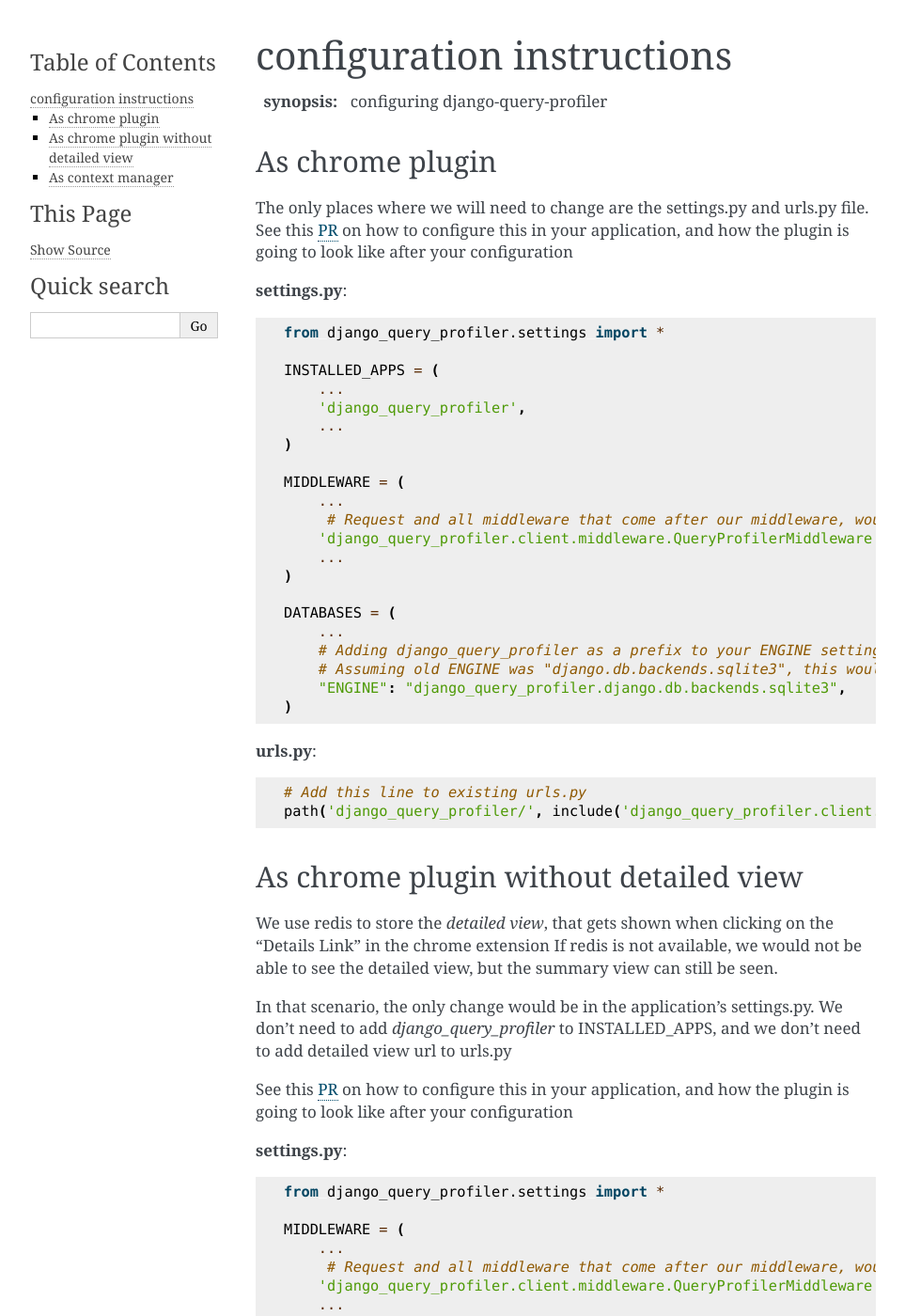
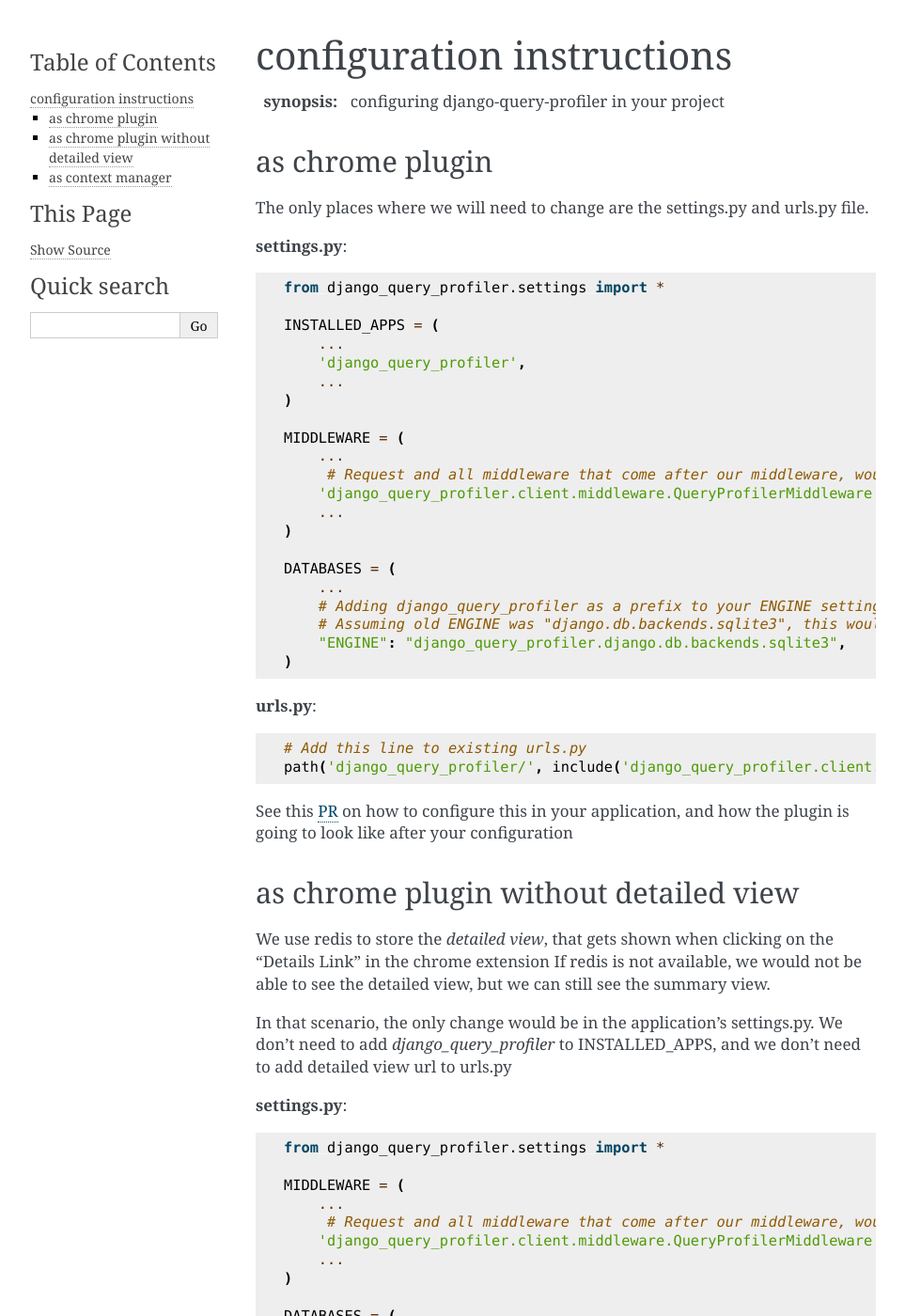
Before and after one commit to django-query-profiler/django-query-profiler, a Sphinx documentation site: the page built from docs/source/configuration_instructions.rst, in a window 1280 px wide and 1400 px high. Shown: the whole window at 94% size, without its empty margins (148-1111 px from the left). Built offline with Sphinx 7.4.7, drawn with Linux system fonts in a browser that asks for light colours; some of the changed text lies outside the part shown.

Commit message:
[Docs] We are almost complete with documentation :-)

```diff
--- a/docs/source/configuration_instructions.rst
+++ b/docs/source/configuration_instructions.rst
@@ -1,89 +1,92 @@
 configuration instructions
 ==========================
 
-:synopsis: configuring django-query-profiler
+:synopsis: configuring django-query-profiler in your project
 
 
-As chrome plugin
+as chrome plugin
 ^^^^^^^^^^^^^^^^
 The only places where we will need to change are the settings.py and urls.py file.
+
+**settings.py**::
+
+  from django_query_profiler.settings import *
+
+  INSTALLED_APPS = (
+      ...
+      'django_query_profiler',
+      ...
+  )
+
+  MIDDLEWARE = (
+      ...
+       # Request and all middleware that come after our middleware, would be profiled
+      'django_query_profiler.client.middleware.QueryProfilerMiddleware',
+      ...
+  )
+
+  DATABASES = (
+      ...
+      # Adding django_query_profiler as a prefix to your ENGINE setting
+      # Assuming old ENGINE was "django.db.backends.sqlite3", this would be the new one
+      "ENGINE": "django_query_profiler.django.db.backends.sqlite3",
+  )
+
+**urls.py**::
+
+  # Add this line to existing urls.py
+  path('django_query_profiler/', include('django_query_profiler.client.urls'))
+
+
 See this `PR
 <https://github.com/django-query-profiler/django-query-profiler-sample-app/pull/1>`_ on how to configure this in your application,
 and how the plugin is going to look like after your configuration
 
-**settings.py**::
 
-      from django_query_profiler.settings import *
-
-      INSTALLED_APPS = (
-          ...
-          'django_query_profiler',
-          ...
-      )
-
-      MIDDLEWARE = (
-          ...
-           # Request and all middleware that come after our middleware, would be profiled
-          'django_query_profiler.client.middleware.QueryProfilerMiddleware',
-          ...
-      )
-
-      DATABASES = (
-          ...
-          # Adding django_query_profiler as a prefix to your ENGINE setting
-          # Assuming old ENGINE was "django.db.backends.sqlite3", this would be the new one
-          "ENGINE": "django_query_profiler.django.db.backends.sqlite3",
-      )
-
-**urls.py**::
-
-      # Add this line to existing urls.py
-      path('django_query_profiler/', include('django_query_profiler.client.urls'))
-
-
-As chrome plugin without detailed view
+as chrome plugin without detailed view
 ^^^^^^^^^^^^^^^^^^^^^^^^^^^^^^^^^^^^^^
 We use redis to store the `detailed view`, that gets shown when clicking on the "Details Link" in the chrome extension
-If redis is not available, we would not be able to see the detailed view, but the summary view can still be seen.
+If redis is not available, we would not be able to see the detailed view, but we can still see the summary view.
 
 In that scenario, the only change would be in the application's settings.py.  We don't need to add
 `django_query_profiler` to INSTALLED_APPS, and we don't need to add detailed view url to urls.py
+
+
+**settings.py**::
+
+  from django_query_profiler.settings import *
+
+  MIDDLEWARE = (
+      ...
+       # Request and all middleware that come after our middleware, would be profiled
+      'django_query_profiler.client.middleware.QueryProfilerMiddleware',
+      ...
+  )
+
+  DATABASES = (
+      ...
+      # Adding django_query_profiler as a prefix to your ENGINE setting
+      # Assuming old ENGINE was "django.db.backends.sqlite3", this would be the new one
+      "ENGINE": "django_query_profiler.django.db.backends.sqlite3",
+  )
+
 
 See this `PR
 <https://github.com/django-query-profiler/django-query-profiler-sample-app/pull/2>`_ on how to configure this in your application,
 and how the plugin is going to look like after your configuration
 
-**settings.py**::
-
-    from django_query_profiler.settings import *
-
-    MIDDLEWARE = (
-        ...
-         # Request and all middleware that come after our middleware, would be profiled
-        'django_query_profiler.client.middleware.QueryProfilerMiddleware',
-        ...
-    )
-
-    DATABASES = (
-        ...
-        # Adding django_query_profiler as a prefix to your ENGINE setting
-        # Assuming old ENGINE was "django.db.backends.sqlite3", this would be the new one
-        "ENGINE": "django_query_profiler.django.db.backends.sqlite3",
-    )
-
-
-As context manager
+as context manager
 ^^^^^^^^^^^^^^^^^^
 
 This is helpful if you want to test things out on a command line - it requires only one change to settings.py
 
 **settings.py**::
 
-      from django_query_profiler.settings import *
+  from django_query_profiler.settings import *
 
-      DATABASES = (
-          ...
-          # Adding django_query_profiler as a prefix to your ENGINE setting
-          # Assuming old ENGINE was "django.db.backends.sqlite3", this would be the new one
-          "ENGINE": "django_query_profiler.django.db.backends.sqlite3",
-      )
+  DATABASES = (
+      ...
+      # Adding django_query_profiler as a prefix to your ENGINE setting
+      # Assuming old ENGINE was "django.db.backends.sqlite3", this would be the new one
+      "ENGINE": "django_query_profiler.django.db.backends.sqlite3",
+  )
```
Also changed, not shown: docs/source/customizing_defaults.rst (+25 -13 lines), docs/source/how_it_works.rst (added, +121 -0 lines), docs/source/index.rst (+6 -5 lines), 1 other file.
